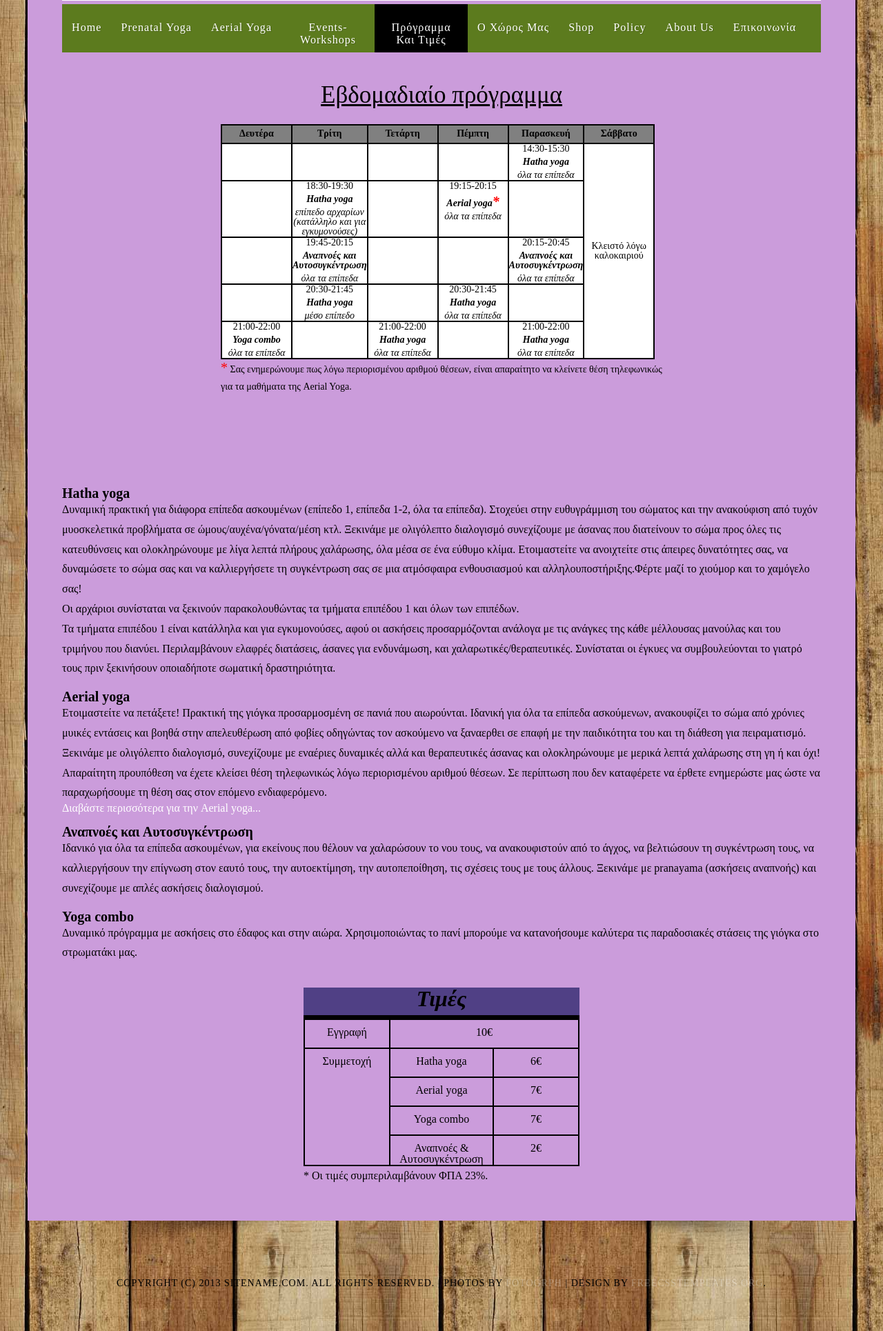
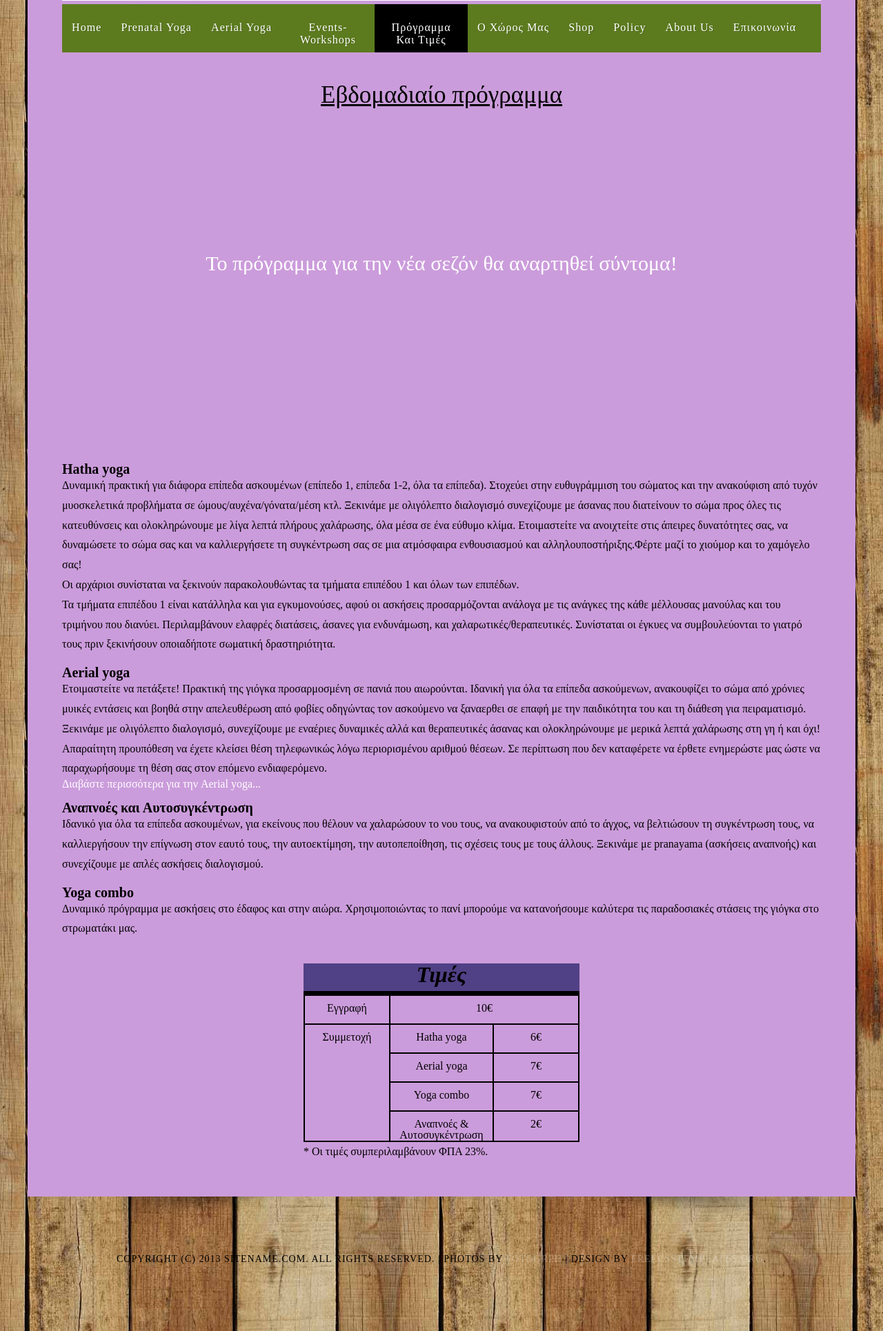
Before and after one commit to jimsiak/omshanti, a PHP site: page /index.php?page=program in a window 1280 px wide. Shown: the part 309-2239 px from the top of the page at 69% size. Run offline with PHP 8.4, Linux system fonts and the light colour scheme.

Commit message:
Opening soon message at homepage, remove events from home, program announced soon.
Santie requested those changes.

Synchronized with www.omshanti.gr

```diff
--- a/pages/program.html
+++ b/pages/program.html
@@ -3,95 +3,7 @@
 	<div id="program">
 	<h1>Εβδομαδιαίο πρόγραμμα</h1>
 
-	<div id="new">
-	<table class="program_table">
-		<tr>
-			<th>Δευτέρα</th>
-			<th>Τρίτη</th>
-			<th>Τετάρτη</th>
-			<th>Πέμπτη</th>
-			<th>Παρασκευή</th>
-			<th>Σάββατο</th>
-		</tr>
-		<tr>
-			<td/><td/><td/><td/>
-			<td class="hatha_cell">
-				<span class="time">14:30-15:30</span>
-				<span class="class"><a href="#hatha_desc">Hatha yoga</a></span>
-				<span class="levels">όλα τα επίπεδα</span>
-			</td>
-			<td class="center_aligned" rowspan="5">Κλειστό λόγω καλοκαιριού</td>
-		</tr>
-		<tr>
-			<td/>
-			<td class="hatha_cell">
-				<span class="time">18:30-19:30</span>
-				<span class="class"><a href="#hatha_desc">Hatha yoga</a></span>
-				<span class="levels">επίπεδο αρχαρίων<br/>
-				    (κατάλληλο και για εγκυμονούσες)</span>
-			</td>
-			<td/>
-			<td class="aerial_cell">
-				<span class="time">19:15-20:15</span>
-				<span class="class"><a href="#aerial_desc">Aerial yoga<span class="unnata_footnote_symbol">*</span></a></span>
-				<span class="levels">όλα τα επίπεδα</span>
-			</td>
-			<td/>
-		</tr>
-		<tr>
-			<td/>
-			<td class="anapnoes_cell">
-				<span class="time">19:45-20:15</span>
-				<span class="class"><a href="#anases_desc">Αναπνοές και Αυτοσυγκέντρωση</a></span>
-				<span class="levels">όλα τα επίπεδα</span>
-			</td>
-			<td/><td/>
-			<td class="anapnoes_cell">
-				<span class="time">20:15-20:45</span>
-				<span class="class"><a href="#anases_desc">Αναπνοές και Αυτοσυγκέντρωση</a></span>
-				<span class="levels">όλα τα επίπεδα</span>
-			</td>
-		</tr>
-		<tr>
-			<td/>
-			<td class="hatha_cell">
-				<span class="time">20:30-21:45</span>
-				<span class="class"><a href="#hatha_desc">Hatha yoga</a></span>
-				<span class="levels">μέσο επίπεδο</span>
-			</td>
-			<td/>
-			<td class="hatha_cell">
-				<span class="time">20:30-21:45</span>
-				<span class="class"><a href="#hatha_desc">Hatha yoga</a></span>
-				<span class="levels">όλα τα επίπεδα</span>
-			</td>
-			<td/>
-		</tr>
-		<tr>
-			<td class="combo_cell">
-				<span class="time">21:00-22:00</span>
-				<span class="class"><a href="#combo_desc">Yoga combo</a></span>
-				<span class="levels">όλα τα επίπεδα</span>
-			</td>
-			<td/>
-			<td class="hatha_cell">
-				<span class="time">21:00-22:00</span>
-				<span class="class"><a href="#hatha_desc">Hatha yoga</a></span>
-				<span class="levels">όλα τα επίπεδα</span>
-			</td>
-			<td/>
-			<td class="hatha_cell">
-				<span class="time">21:00-22:00</span>
-				<span class="class"><a href="#hatha_desc">Hatha yoga</a></span>
-				<span class="levels">όλα τα επίπεδα</span>
-			</td>
-		</tr>
-	</table>
-
-	<!-- Unnata footnote. -->
-	<p id="unnata_footnote"><span class="unnata_footnote_symbol">*</span> Σας ενημερώνουμε πως λόγω περιορισμένου αριθμού θέσεων, είναι απαραίτητο να κλείνετε θέση τηλεφωνικώς για τα μαθήματα της Aerial Yoga.</p>
-
-	</div> <!-- old -->
+	<p class="program_soon">Το πρόγραμμα για την νέα σεζόν θα αναρτηθεί σύντομα!</p>
 
 	</div> <!-- #program -->
 
--- a/style.css
+++ b/style.css
@@ -495,7 +495,7 @@ p#unnata_footnote {
 	list-style-type: disc;
 }
 #content #home_content #center div.announcements li.large_text {
-	font-size: 18px;
+	font-size: 20px;
 	font-weight: bold;
 }
 #content #home_content #right {
@@ -1188,6 +1188,15 @@ table.program_table span.levels
 	font-style: italic;
 }
 
+#content #program p.program_soon
+{
+	width: 100%;
+	color: white;
+	font-size: 30px;
+	text-align: center;
+	margin-top: 200px;
+}
+
 /*********************************************/
 /*              Price Table                  */
 /*********************************************/
```
Also changed, not shown: pages/home.html (+1 -15 lines).
